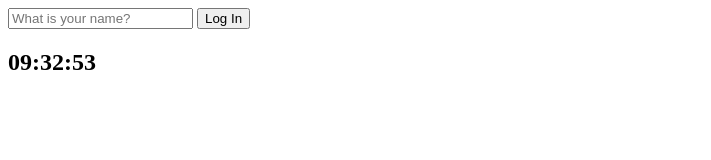
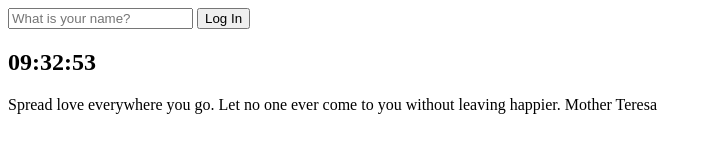
Before and after one commit to madEffort/vanilla-chrome-momentum, a plain HTML site: page index.html in a window 1280 px wide. Shown: the whole page, without its empty margins (0-711 px from the left). Drawn offline with Linux system fonts and the light colour scheme.

Commit message:
quotes done .

```diff
--- a/index.html
+++ b/index.html
@@ -13,7 +13,12 @@
   </form>
   <h2 id="clock"></h2>
   <h1 id="greeting" class="hidden"></h1>
+  <div id="quote">
+    <span></span>
+    <span></span>
+  </div>
   <script src="js/greetings.js"></script>
   <script src="js/clock.js"></script>
+  <script src="js/quotes.js"></script>
 </body>
 </html>
--- a/js/clock.js
+++ b/js/clock.js
@@ -8,4 +8,5 @@ function getClock() {
   clock.innerText = `${hours}:${minutes}:${seconds}`;
 }
 
+getClock();
 setInterval(getClock, 1000)
--- /dev/null
+++ b/js/quotes.js
@@ -0,0 +1,53 @@
+const quotes = [
+  {
+    quote: "The greatest glory in living lies not in never falling, but in rising every time we fall.",
+    author: "Nelson Mandela"
+  },
+  {
+    quote: "The way to get started is to quit talking and begin doing.",
+    author: "Walt Disney"
+  },
+  {
+    quote: "Your time is limited, don't waste it living someone else's life.",
+    author: "Steve Jobs"
+  },
+  {
+    quote: "If life were predictable it would cease to be life, and be without flavor.",
+    author: "Eleanor Roosevelt"
+  },
+  {
+    quote: "If you look at what you have in life, you'll always have more. If you look at what you don't have in life, you'll never have enough.",
+    author: "Oprah Winfrey"
+  },
+  {
+    quote: "If you set your goals ridiculously high and it's a failure, you will fail above everyone else's success.",
+    author: "James Cameron"
+  },
+  {
+    quote: "Life is what happens when you're busy making other plans.",
+    author: "John Lennon"
+  },
+  {
+    quote: "Spread love everywhere you go. Let no one ever come to you without leaving happier.",
+    author: "Mother Teresa"
+  },
+  {
+    quote: "When you reach the end of your rope, tie a knot in it and hang on.",
+    author: "Franklin D. Roosevelt"
+  },
+  {
+    quote: "Always remember that you are absolutely unique. Just like everyone else.",
+    author: "Margaret Mead"
+  }
+];
+const quote = document.querySelector('#quote span:first-child');
+const author = document.querySelector('#quote span:last-child');
+
+function selectQuote() {
+  const selectedQuote = quotes[Math.floor(Math.random() * quotes.length)]
+  quote.innerText = selectedQuote.quote;
+  author.innerText = selectedQuote.author;
+}
+
+
+selectQuote();
```
